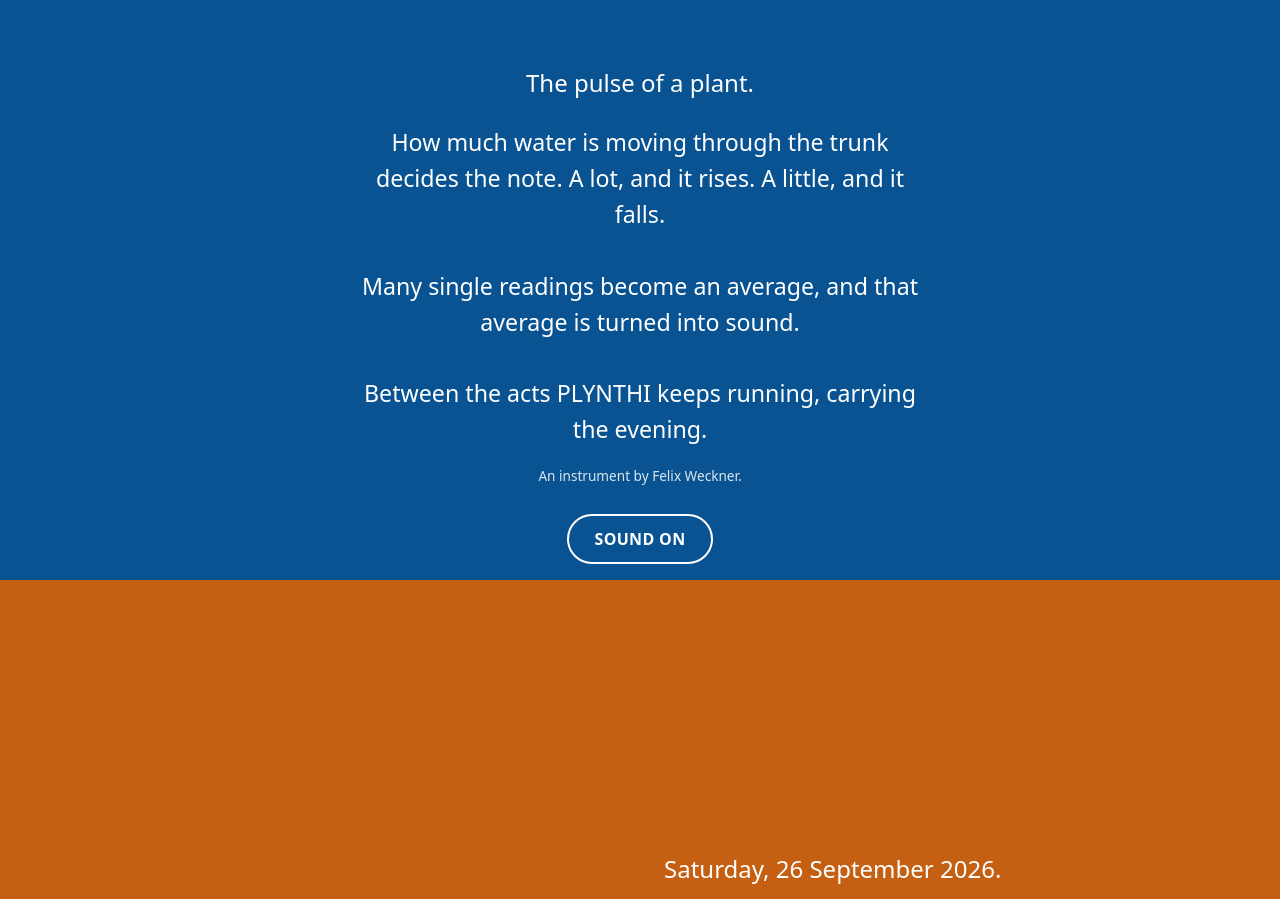
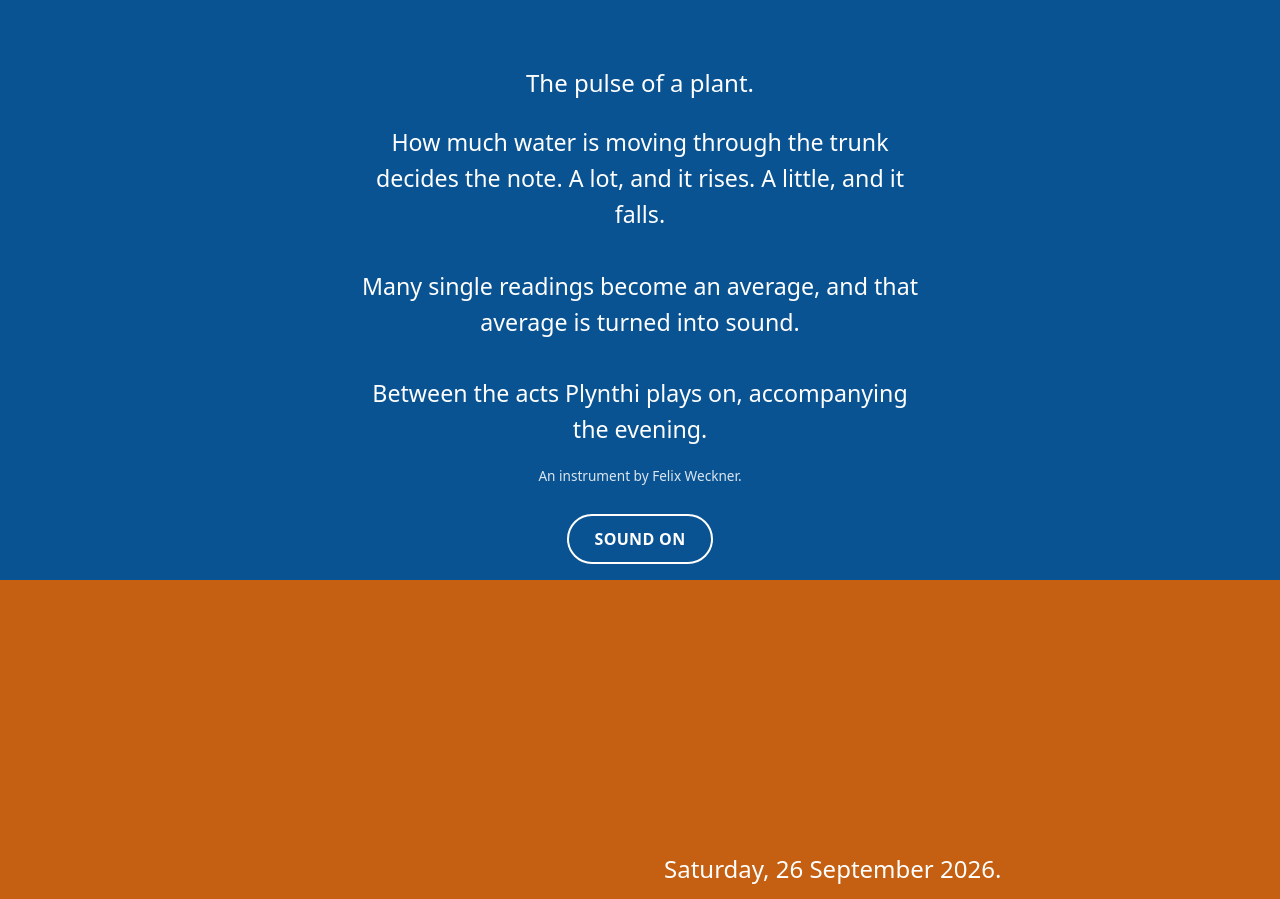
Before and after one commit to dea-felix/feelinglikeaplant, a plain HTML site: page index.html in a window 1280 px wide. Shown: the part 3420-4319 px from the top of the page. Drawn offline with Linux system fonts and the light colour scheme.

Commit message:
PLYNTHI: Schlusssatz neu

```diff
--- a/index.html
+++ b/index.html
@@ -1063,7 +1063,7 @@ var TEXTE = {
     k3text: 'Konzerte, Ausstellung, Performance.',
     k4u: 'PLYNTHI',
     k4unter: 'Der Puls der Pflanze.',
-    k4text: 'Wie viel Wasser gerade durch den Stamm läuft, bestimmt den Ton. Fließt viel, wird er höher. Fließt wenig, wird er tiefer.\n\nAus vielen Einzelwerten entsteht ein Mittel, und dieses Mittel wird in Klang übersetzt.\n\nZwischen den Acts läuft PLYNTHI weiter und trägt den Abend.',
+    k4text: 'Wie viel Wasser gerade durch den Stamm läuft, bestimmt den Ton. Fließt viel, wird er höher. Fließt wenig, wird er tiefer.\n\nAus vielen Einzelwerten entsteht ein Mittel, und dieses Mittel wird in Klang übersetzt.\n\nZwischen den Acts läuft der Plynthi und begleitet den Abend.',
     k4bauer: 'Ein Instrument von Felix Weckner.',
     tonAn: 'Ton an', tonAus: 'Ton aus', tonLaedt: 'Lädt …',
     tonFehlt: 'Die Aufnahme folgt.',
@@ -1098,7 +1098,7 @@ var TEXTE = {
     k3text: 'Concerts, exhibition, performance.',
     k4u: 'PLYNTHI',
     k4unter: 'The pulse of a plant.',
-    k4text: 'How much water is moving through the trunk decides the note. A lot, and it rises. A little, and it falls.\n\nMany single readings become an average, and that average is turned into sound.\n\nBetween the acts PLYNTHI keeps running, carrying the evening.',
+    k4text: 'How much water is moving through the trunk decides the note. A lot, and it rises. A little, and it falls.\n\nMany single readings become an average, and that average is turned into sound.\n\nBetween the acts Plynthi plays on, accompanying the evening.',
     k4bauer: 'An instrument by Felix Weckner.',
     tonAn: 'Sound on', tonAus: 'Sound off', tonLaedt: 'Loading …',
     tonFehlt: 'The recording is on its way.',
```
